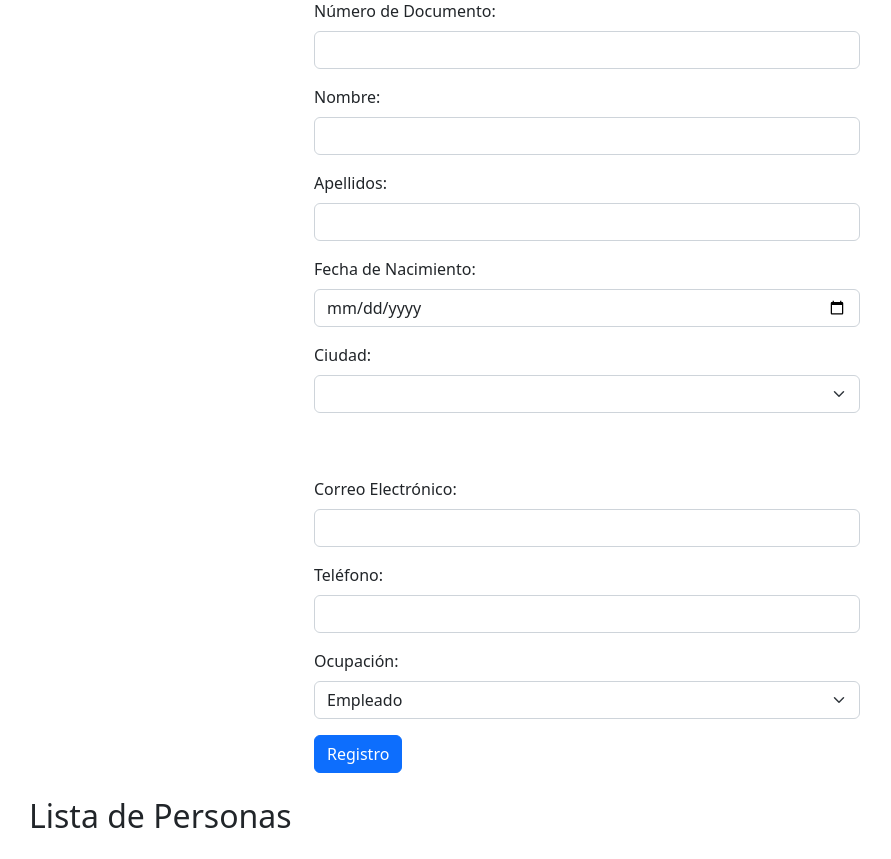
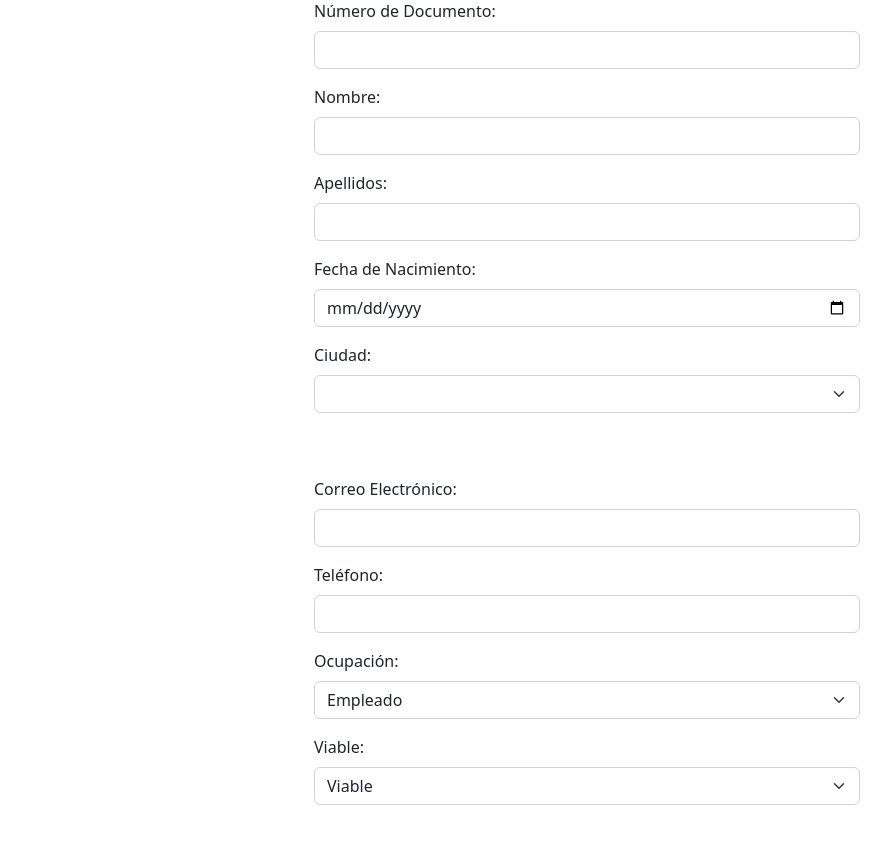
Before and after one commit to CatSnoopy/Crud, a Django app: template personas/templates/formulario.html in a window 1280 px wide. Shown: the part 97-956 px from the top of the page, without its empty margins (53-944 px from the left). After the commit the page ends 902 px from the top, so only its background shows below. Run offline with Django 5.2, Linux system fonts and the light colour scheme; the template is opened without the code that fills it, so the values that code supplies are empty; parts of the project's set-up code (start-up, migrations or seed data) failed here and were passed over.

Commit message:
Update formulario.html

```diff
--- a/personas/templates/formulario.html
+++ b/personas/templates/formulario.html
@@ -92,6 +92,13 @@
                             <option value="Pensionado">Pensionado</option>
                         </select>
                     </div>
+                    <div class="mb-3">
+                        <label for="viable" class="form-label">Viable:</label>
+                        <select id="viable" name="viable" class="form-select" required>
+                            <option value="viable">Viable</option>
+                            <option value="No_viable">No viable</option>
+
+                    </div>
 
                     <button type="submit" class="btn btn-primary">Registro</button>
                 </form>
@@ -103,7 +110,7 @@
             <ul class="list-group">
                 {% for persona in personas %}
                 <li class="list-group-item d-flex justify-content-between">
-                    {{ persona.nombre }} {{ persona.apellidos }} - {{ persona.fecha_nacimiento }} - {{ persona.ciudad }} - {{ persona.correo }} - {{ persona.telefono }} - {{ persona.ocupacion }}
+                    {{ persona.nombre }} {{ persona.apellidos }} - {{ persona.fecha_nacimiento }} - {{ persona.ciudad }} - {{ persona.correo }} - {{ persona.telefono }} - {{ persona.ocupacion }} - {{ persona.viable }}
                     <div>
                         <a href="{% url 'editar_persona' persona.numero_de_documento %}" class="btn btn-primary me-2">Editar</a>
                         <a href="{% url 'eliminar_persona' persona.numero_de_documento %}" class="btn btn-danger">Eliminar</a>
```
